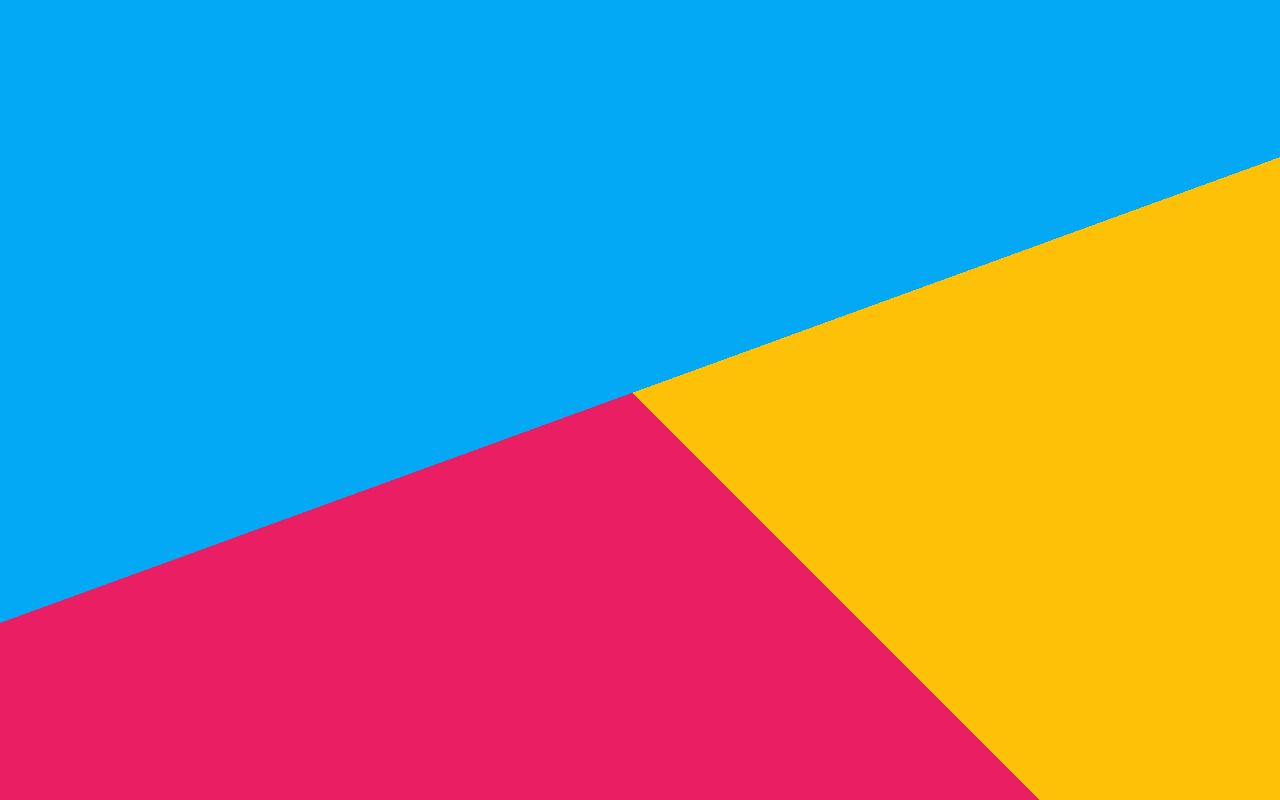
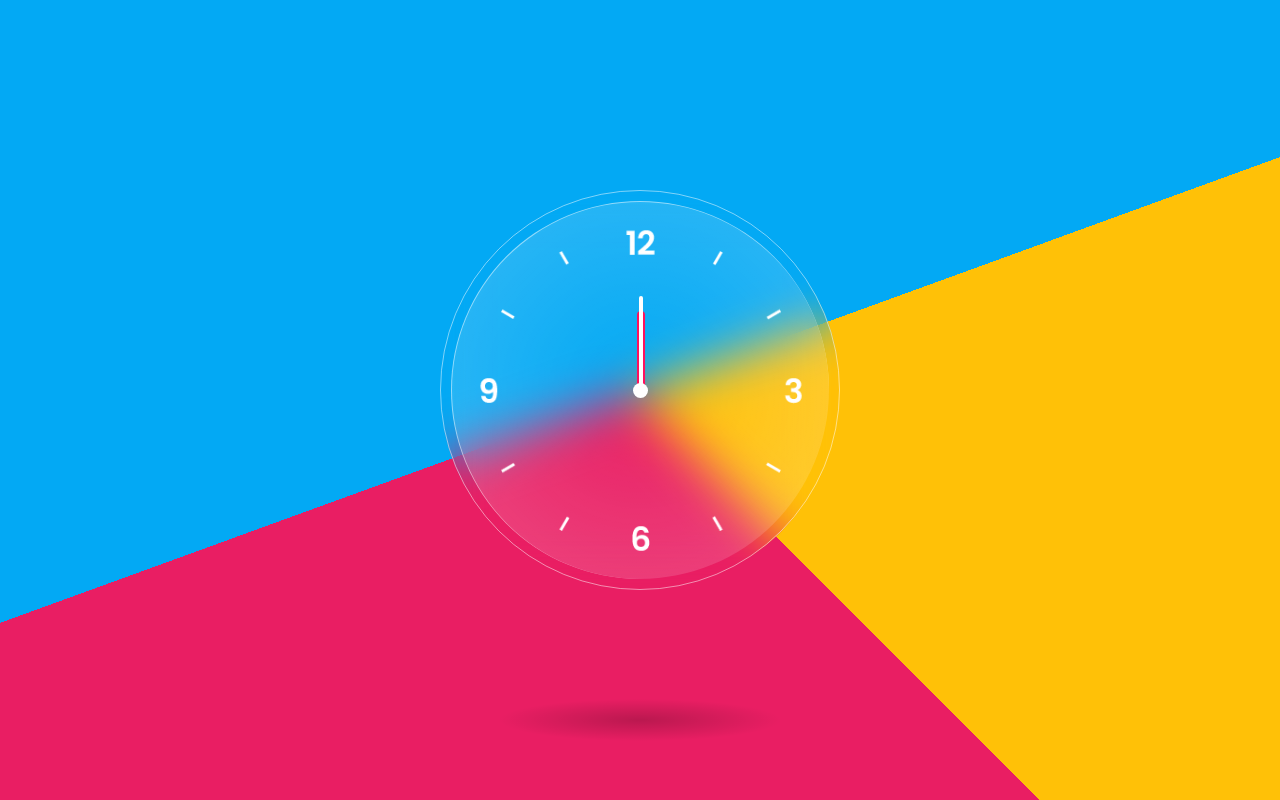
Before and after one commit to evertonnatan/clock_glassmorphism, a plain HTML site: page index.html in a window 1280 px wide. Drawn offline with Linux system fonts and the light colour scheme.

Commit message:
Configurando os ponteiros do relógio

```diff
--- a/style.css
+++ b/style.css
@@ -16,7 +16,8 @@ body::before {
     position: absolute;
     top: 0;
     left: 0;
-    width: 100%;height: 100%;
+    width: 100%;
+    height: 100%;
     background: linear-gradient(45deg, #e91e63, #e91e63, 50%, #ffc107, 50%, #ffc107);
 }
 
@@ -25,16 +26,121 @@ body::after {
     position: absolute;
     top: -20px;
     left: 0;
-    width: 100%;height: 100%;
+    width: 100%;
+    height: 100%;
     background: linear-gradient(160deg, #03a9f4, #03a9f4, 50%, transparent, 50%, transparent);
     animation: animate 5s ease-in-out infinite;
 }
 
 @keyframes animate {
-    0% {
+    0%, 100% {
         transform: translateY(10px);
     }
     50% {
         transform: translateY(-10px);
     }
 }
+
+.container {
+    position: relative;
+}
+
+.container::before {
+    content: '';
+    position: absolute;
+    bottom: -150px;
+    width: 100%;
+    height: 60px;
+    background: radial-gradient(rgba(0,0,0,0.2), transparent, transparent);
+    border-radius: 50%;
+}
+
+.box {
+    position: relative;
+    z-index: 1;
+    width: 400px;
+    height: 400px;
+    backdrop-filter: blur(25px);
+    border-radius: 50%;
+    border: 1px solid rgba(255, 255, 255, 0.5);
+    animation: animate 5s ease-in-out infinite;
+    animation-delay: -2.5s;
+}
+
+.clock {
+    position: absolute;
+    top: 10px;
+    left: 10px;
+    right: 10px;
+    bottom: 10px;
+    display: flex;
+    justify-content: center;
+    align-items: center;
+    background: radial-gradient(transparent, rgba(255,255,255,0.2)), url(/clock.png);
+    background-size: cover;
+    border-radius: 50%;
+    backdrop-filter: blur(25px);
+    border: 1px solid rgba(255, 255, 255, 0.5);
+    border-bottom: none;
+    border-right: none;
+    box-shadow: -10px -10px 20px rgba(255, 255, 255, 0,1), 10px 10px 20px rgba(0, 0, 0, 0,1), 0px 40px 50px rgba(0, 0, 0, 0,51);
+
+}
+
+.clock::before {
+    content: '';
+    position: absolute;
+    width: 15px;
+    height: 15px;
+    background: #fff;
+    border-radius: 50%;
+    z-index: 10000;
+}
+
+.hour,
+.min,
+.sec {
+    position: absolute;
+}
+
+.hour, .hr {
+    width: 160px;
+    height: 160px;
+}
+
+.min, .mn {
+    width: 190px;
+    height: 190px;
+}
+
+.sec, .sc {
+    width: 230px;
+    height: 230px;
+}
+
+.hr, .mn, .sc {
+    display: flex;
+    justify-content: center;
+    position: absolute;
+    border-radius: 50%;
+}
+
+.hr::before {
+    content: '';
+    position: absolute;
+    width: 8px;
+    height: 80px;
+    background: #ff105e;
+    z-index: 11;
+    border-radius: 6px;
+}
+
+.mn::before {
+    content: '';
+    position: absolute;
+    width: 4px;
+    height: 90px;
+    background: #fff;
+    z-index: 12;
+    border-radius: 6px;
+}
```
